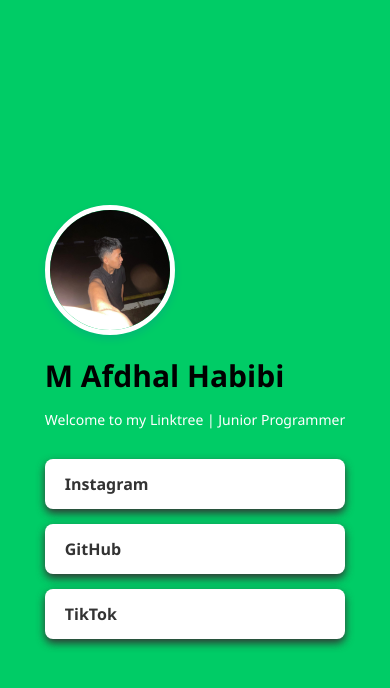
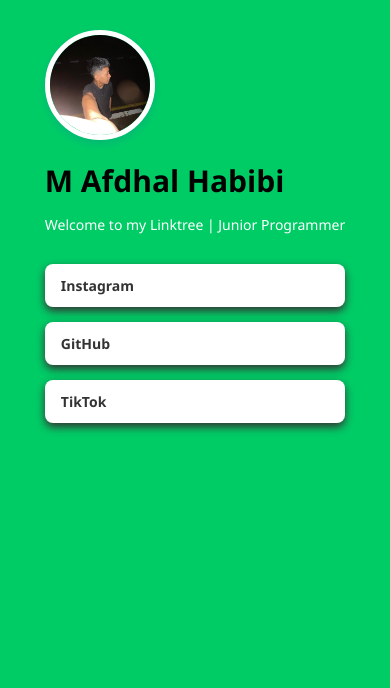
Before and after one commit to Afdhal444/linktree, a plain HTML site: page index.html in a window 390 px wide. Drawn offline with Linux system fonts and the light colour scheme.

Commit message:
membuat tampilan responsive ke android

```diff
--- a/style.css
+++ b/style.css
@@ -66,3 +66,24 @@
         transform: translateY(-2px);
         color: white;
 }
+
+@media (max-width: 480px) {
+    body {
+        padding: 20px;       /* Memberikan jarak agar kotak tidak mentok ke pinggir layar HP */
+        align-items: flex-start; /* Di HP, tampilannya mulai dari atas (biar kalau di-scroll nyaman) */
+    }
+
+    .card-profil {
+        padding: 10px 0;    /* Merampingkan jarak di dalam kotak */
+    }
+
+    .foto {
+        width: 100px;        /* Di HP, ukuran foto dikecilkan sedikit agar proporsional */
+        height: 100px;
+    }
+
+    .tombol-link {
+        padding: 12px 16px;  /* Ukuran tombol disesuaikan agar pas dengan jempol di HP */
+        font-size: 14px;     /* Huruf tombol sedikit lebih kecil di HP */
+    }
+}
```
